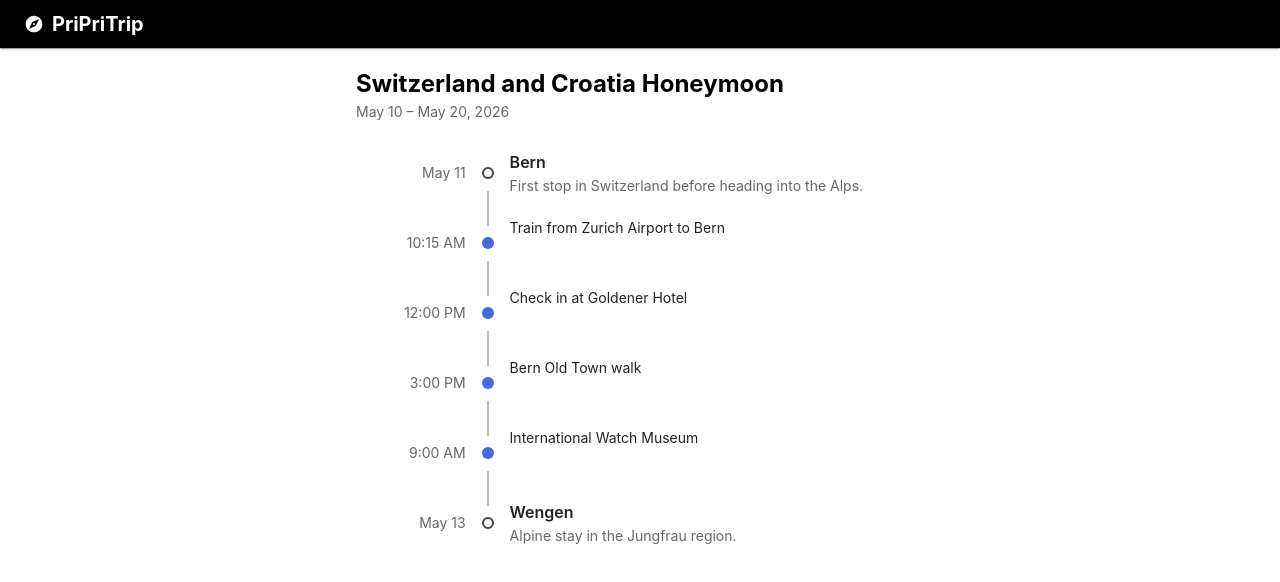
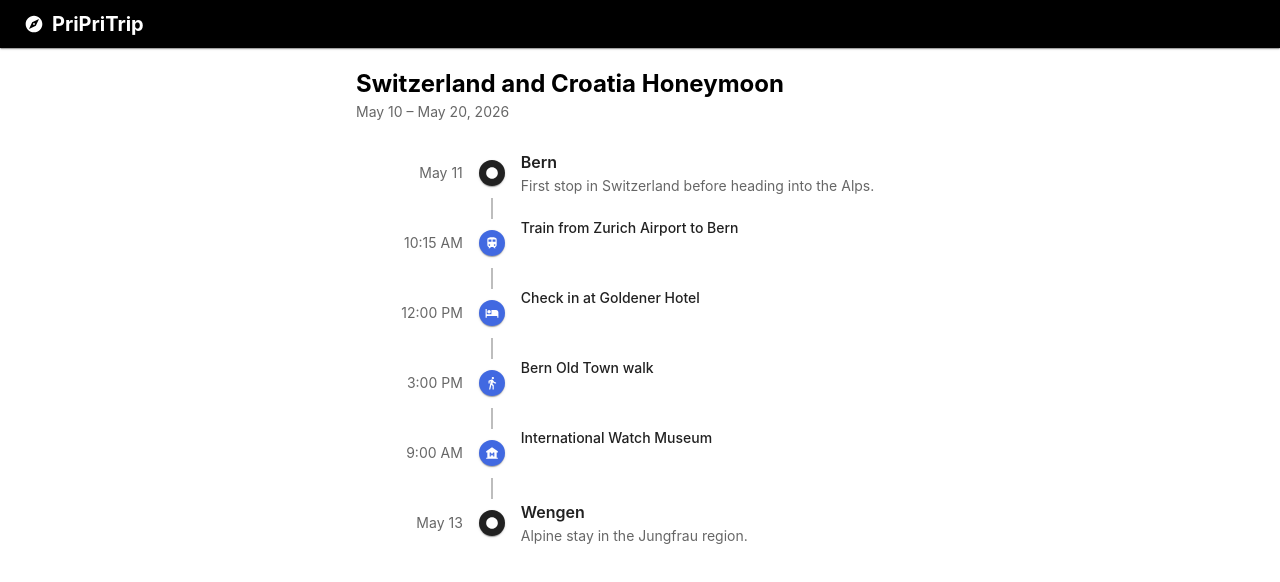
Before and after one commit to julian-h-dale/PriPriTrip, a React (Vite) app in the folder ui/: page / in a window 1280 px wide. Both pictures are taken after a click on the item 640 px from the left and 173 px from the top of the page. Shown: the top 582 px of the page. Built offline with nearby package versions, Linux system fonts and the light colour scheme.

Commit message:
phase 2 complete.  UI hide/shows

```diff
--- /dev/null
+++ b/ui/src/components/Timeline/GroupTimelineItem.jsx
@@ -0,0 +1,53 @@
+import { motion } from 'framer-motion';
+import TimelineItem from '@mui/lab/TimelineItem';
+import TimelineSeparator from '@mui/lab/TimelineSeparator';
+import TimelineConnector from '@mui/lab/TimelineConnector';
+import TimelineContent from '@mui/lab/TimelineContent';
+import TimelineDot from '@mui/lab/TimelineDot';
+import TimelineOppositeContent from '@mui/lab/TimelineOppositeContent';
+import { Typography } from '@mui/material';
+import CircleIcon from '@mui/icons-material/Circle';
+import dayjs from 'dayjs';
+
+const MotionTimelineItem = motion.create(TimelineItem);
+
+export default function GroupTimelineItem({ item, isFirst, isLast, onToggle }) {
+  return (
+    <MotionTimelineItem
+      layout
+      initial={{ opacity: 0, y: -6 }}
+      animate={{ opacity: 1, y: 0 }}
+      exit={{ opacity: 0, y: -6 }}
+      transition={{ duration: 0.18, ease: 'easeOut' }}
+      onClick={onToggle}
+      sx={{ cursor: 'pointer' }}
+    >
+      <TimelineOppositeContent
+        sx={{ m: 'auto 0', py: '10px' }}
+        variant="body2"
+        color="text.secondary"
+      >
+        {dayjs(item.startDateTime).format('MMM D')}
+      </TimelineOppositeContent>
+
+      <TimelineSeparator>
+        <TimelineConnector sx={{ bgcolor: isFirst ? 'transparent' : 'grey.400' }} />
+        <TimelineDot sx={{ bgcolor: 'grey.900', p: 0.5 }}>
+          <CircleIcon sx={{ fontSize: 14, color: 'white' }} />
+        </TimelineDot>
+        <TimelineConnector sx={{ bgcolor: isLast ? 'transparent' : 'grey.400' }} />
+      </TimelineSeparator>
+
+      <TimelineContent sx={{ py: '10px', px: 2 }}>
+        <Typography variant="subtitle1" fontWeight={600}>
+          {item.title}
+        </Typography>
+        {item.description && (
+          <Typography variant="body2" color="text.secondary">
+            {item.description}
+          </Typography>
+        )}
+      </TimelineContent>
+    </MotionTimelineItem>
+  );
+}
--- /dev/null
+++ b/ui/src/components/Timeline/LegTimelineItem.jsx
@@ -0,0 +1,148 @@
+import { useState } from 'react';
+import { motion } from 'framer-motion';
+import TimelineItem from '@mui/lab/TimelineItem';
+import TimelineSeparator from '@mui/lab/TimelineSeparator';
+import TimelineConnector from '@mui/lab/TimelineConnector';
+import TimelineContent from '@mui/lab/TimelineContent';
+import TimelineDot from '@mui/lab/TimelineDot';
+import TimelineOppositeContent from '@mui/lab/TimelineOppositeContent';
+import { Box, Chip, Collapse, Typography } from '@mui/material';
+import dayjs from 'dayjs';
+
+import FlightTakeoffIcon from '@mui/icons-material/FlightTakeoff';
+import TrainIcon from '@mui/icons-material/Train';
+import DirectionsBusIcon from '@mui/icons-material/DirectionsBus';
+import DirectionsCarIcon from '@mui/icons-material/DirectionsCar';
+import DirectionsBoatIcon from '@mui/icons-material/DirectionsBoat';
+import HotelIcon from '@mui/icons-material/Hotel';
+import HomeIcon from '@mui/icons-material/Home';
+import DirectionsWalkIcon from '@mui/icons-material/DirectionsWalk';
+import HikingIcon from '@mui/icons-material/Hiking';
+import MuseumIcon from '@mui/icons-material/Museum';
+import RestaurantIcon from '@mui/icons-material/Restaurant';
+import ExploreIcon from '@mui/icons-material/Explore';
+import LocalActivityIcon from '@mui/icons-material/LocalActivity';
+import PlaceIcon from '@mui/icons-material/Place';
+
+const MotionTimelineItem = motion.create(TimelineItem);
+
+const ROYAL_BLUE = '#4169e1';
+
+const SUBTYPE_ICON_MAP = {
+  flight: FlightTakeoffIcon,
+  train: TrainIcon,
+  bus: DirectionsBusIcon,
+  car: DirectionsCarIcon,
+  ferry: DirectionsBoatIcon,
+  boat: DirectionsBoatIcon,
+  hotel: HotelIcon,
+  hostel: HotelIcon,
+  airbnb: HomeIcon,
+  rental: HomeIcon,
+  walk: DirectionsWalkIcon,
+  hike: HikingIcon,
+  museum: MuseumIcon,
+  restaurant: RestaurantIcon,
+  tour: ExploreIcon,
+  activity: LocalActivityIcon,
+};
+
+function getSubtypeIcon(subtype) {
+  return SUBTYPE_ICON_MAP[subtype?.toLowerCase()] ?? PlaceIcon;
+}
+
+export default function LegTimelineItem({ item, isFirst, isLast }) {
+  const [open, setOpen] = useState(false);
+  const SubtypeIcon = getSubtypeIcon(item.subtype);
+
+  return (
+    <MotionTimelineItem
+      layout
+      initial={{ opacity: 0, y: -6 }}
+      animate={{ opacity: 1, y: 0 }}
+      exit={{ opacity: 0, y: -6 }}
+      transition={{ duration: 0.18, ease: 'easeOut' }}
+      onClick={() => setOpen((p) => !p)}
+      sx={{ cursor: 'pointer' }}
+    >
+      <TimelineOppositeContent
+        sx={{ m: 'auto 0', py: '10px' }}
+        variant="body2"
+        color="text.secondary"
+      >
+        {dayjs(item.startDateTime).format('h:mm A')}
+      </TimelineOppositeContent>
+
+      <TimelineSeparator>
+        <TimelineConnector sx={{ bgcolor: isFirst ? 'transparent' : 'grey.400' }} />
+        <TimelineDot sx={{ bgcolor: ROYAL_BLUE, p: 0.5 }}>
+          <SubtypeIcon sx={{ fontSize: 14, color: 'white' }} />
+        </TimelineDot>
+        <TimelineConnector sx={{ bgcolor: isLast ? 'transparent' : 'grey.400' }} />
+      </TimelineSeparator>
+
+      <TimelineContent sx={{ py: '10px', px: 2 }}>
+        <Typography variant="body2" fontWeight={500}>
+          {item.title}
+        </Typography>
+
+        <Collapse in={open} unmountOnExit>
+          <Box
+            sx={{
+              mt: 1,
+              mb: 0.5,
+              pl: 1.5,
+              borderLeft: `3px solid ${ROYAL_BLUE}44`,
+            }}
+          >
+            {/* Time range */}
+            <Typography variant="caption" color="text.secondary" display="block" sx={{ mb: 0.75 }}>
+              {dayjs(item.startDateTime).format('h:mm A')}
+              {' — '}
+              {dayjs(item.endDateTime).format('h:mm A')}
+            </Typography>
+
+            {/* Subtype chip */}
+            {item.subtype && (
+              <Chip
+                label={item.subtype}
+                size="small"
+                variant="outlined"
+                sx={{ mb: 1, height: 20, fontSize: '0.7rem', textTransform: 'capitalize' }}
+              />
+            )}
+
+            {/* Description */}
+            {item.description && (
+              <Typography variant="caption" color="text.secondary" display="block" sx={{ mb: 0.75 }}>
+                {item.description}
+              </Typography>
+            )}
+
+            {/* Locations */}
+            {item.locations?.length > 0 && (
+              <Box>
+                {item.type === 'travel' && item.locations.length >= 2 ? (
+                  <>
+                    <Typography variant="caption" display="block">
+                      <Box component="span" sx={{ color: 'text.secondary', mr: 0.5 }}>From</Box>
+                      {item.locations[0].name}
+                    </Typography>
+                    <Typography variant="caption" display="block">
+                      <Box component="span" sx={{ color: 'text.secondary', mr: 0.5 }}>To</Box>
+                      {item.locations[item.locations.length - 1].name}
+                    </Typography>
+                  </>
+                ) : (
+                  <Typography variant="caption" display="block">
+                    {item.locations[0].name}
+                  </Typography>
+                )}
+              </Box>
+            )}
+          </Box>
+        </Collapse>
+      </TimelineContent>
+    </MotionTimelineItem>
+  );
+}
--- a/ui/src/components/Timeline/Timeline.jsx
+++ b/ui/src/components/Timeline/Timeline.jsx
@@ -1,26 +1,17 @@
 import { useState } from 'react';
 import { Box, Typography } from '@mui/material';
-import { AnimatePresence, motion } from 'framer-motion';
+import { AnimatePresence } from 'framer-motion';
 import MuiTimeline from '@mui/lab/Timeline';
-import TimelineItem from '@mui/lab/TimelineItem';
-
-const MotionTimelineItem = motion.create(TimelineItem);
-import TimelineSeparator from '@mui/lab/TimelineSeparator';
-import TimelineConnector from '@mui/lab/TimelineConnector';
-import TimelineContent from '@mui/lab/TimelineContent';
-import TimelineDot from '@mui/lab/TimelineDot';
-import TimelineOppositeContent, {
-  timelineOppositeContentClasses,
-} from '@mui/lab/TimelineOppositeContent';
+import { timelineOppositeContentClasses } from '@mui/lab/TimelineOppositeContent';
 import { useSelector } from 'react-redux';
 import dayjs from 'dayjs';
 import { selectTrip } from '../../store/tripSlice';
-
-const ROYAL_BLUE = '#4169e1';
+import GroupTimelineItem from './GroupTimelineItem';
+import LegTimelineItem from './LegTimelineItem';
 
 export default function Timeline() {
   const trip = useSelector(selectTrip);
-  const [expandedId, setExpandedId] = useState(null);
+  const [expandedGroupId, setExpandedGroupId] = useState(null);
 
   if (!trip) return null;
 
@@ -33,11 +24,11 @@ export default function Timeline() {
       .filter((i) => i.parentItemId === groupId)
       .sort((a, b) => a.sortOrder - b.sortOrder);
 
-  // Build flat list: groups always present, legs inserted after their parent when expanded
+  // Flat render list: groups always present, legs spliced in after their parent when expanded
   const renderItems = [];
   topGroups.forEach((group) => {
     renderItems.push({ item: group, isGroup: true });
-    if (expandedId === group.itemId) {
+    if (expandedGroupId === group.itemId) {
       getChildren(group.itemId).forEach((child) => {
         renderItems.push({ item: child, isGroup: false });
       });
@@ -46,7 +37,6 @@ export default function Timeline() {
 
   return (
     <Box>
-      {/* Trip header */}
       <Box sx={{ px: 2, pt: 2.5, pb: 1 }}>
         <Typography variant="h5" component="h1" color="primary">
           {trip.tripName}
@@ -58,9 +48,7 @@ export default function Timeline() {
 
       <MuiTimeline
         sx={{
-          [`& .${timelineOppositeContentClasses.root}`]: {
-            flex: 0.25,
-          },
+          [`& .${timelineOppositeContentClasses.root}`]: { flex: 0.25 },
           px: 1,
           py: 1,
           mt: 0,
@@ -71,51 +59,23 @@ export default function Timeline() {
             const isFirst = index === 0;
             const isLast = index === renderItems.length - 1;
 
-            return (
-              <MotionTimelineItem
+            return isGroup ? (
+              <GroupTimelineItem
                 key={item.itemId}
-                layout
-                initial={{ opacity: 0, y: -6 }}
-                animate={{ opacity: 1, y: 0 }}
-                exit={{ opacity: 0, y: -6 }}
-                transition={{ duration: 0.18, ease: 'easeOut' }}
-                onClick={isGroup ? () => setExpandedId((prev) => (prev === item.itemId ? null : item.itemId)) : undefined}
-                sx={{ cursor: isGroup ? 'pointer' : 'default' }}
-              >
-              <TimelineOppositeContent
-                sx={{ m: 'auto 0', py: '10px' }}
-                variant="body2"
-                color="text.secondary"
-              >
-                {isGroup
-                  ? dayjs(item.startDateTime).format('MMM D')
-                  : dayjs(item.startDateTime).format('h:mm A')}
-              </TimelineOppositeContent>
-
-              <TimelineSeparator>
-                <TimelineConnector sx={{ bgcolor: isFirst ? 'transparent' : 'grey.400' }} />
-                {isGroup ? (
-                  <TimelineDot variant="outlined" sx={{ borderColor: 'grey.800' }} />
-                ) : (
-                  <TimelineDot sx={{ bgcolor: ROYAL_BLUE, boxShadow: 'none' }} />
-                )}
-                <TimelineConnector sx={{ bgcolor: isLast ? 'transparent' : 'grey.400' }} />
-              </TimelineSeparator>
-
-              <TimelineContent sx={{ py: '10px', px: 2 }}>
-                <Typography
-                  variant={isGroup ? 'subtitle1' : 'body2'}
-                  fontWeight={isGroup ? 600 : 400}
-                >
-                  {item.title}
-                </Typography>
-                {isGroup && item.description && (
-                  <Typography variant="body2" color="text.secondary">
-                    {item.description}
-                  </Typography>
-                )}
-              </TimelineContent>
-            </MotionTimelineItem>
+                item={item}
+                isFirst={isFirst}
+                isLast={isLast}
+                onToggle={() =>
+                  setExpandedGroupId((prev) => (prev === item.itemId ? null : item.itemId))
+                }
+              />
+            ) : (
+              <LegTimelineItem
+                key={item.itemId}
+                item={item}
+                isFirst={isFirst}
+                isLast={isLast}
+              />
             );
           })}
         </AnimatePresence>
```
